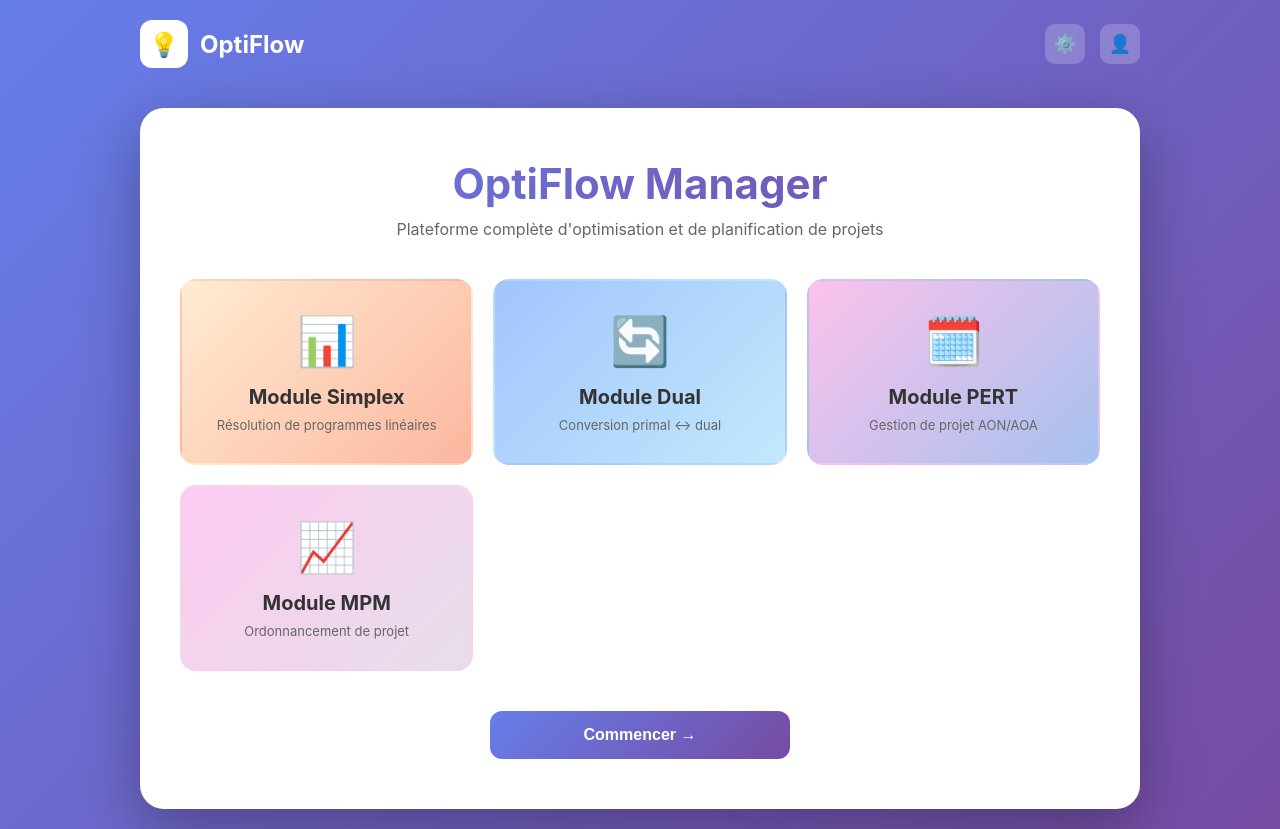
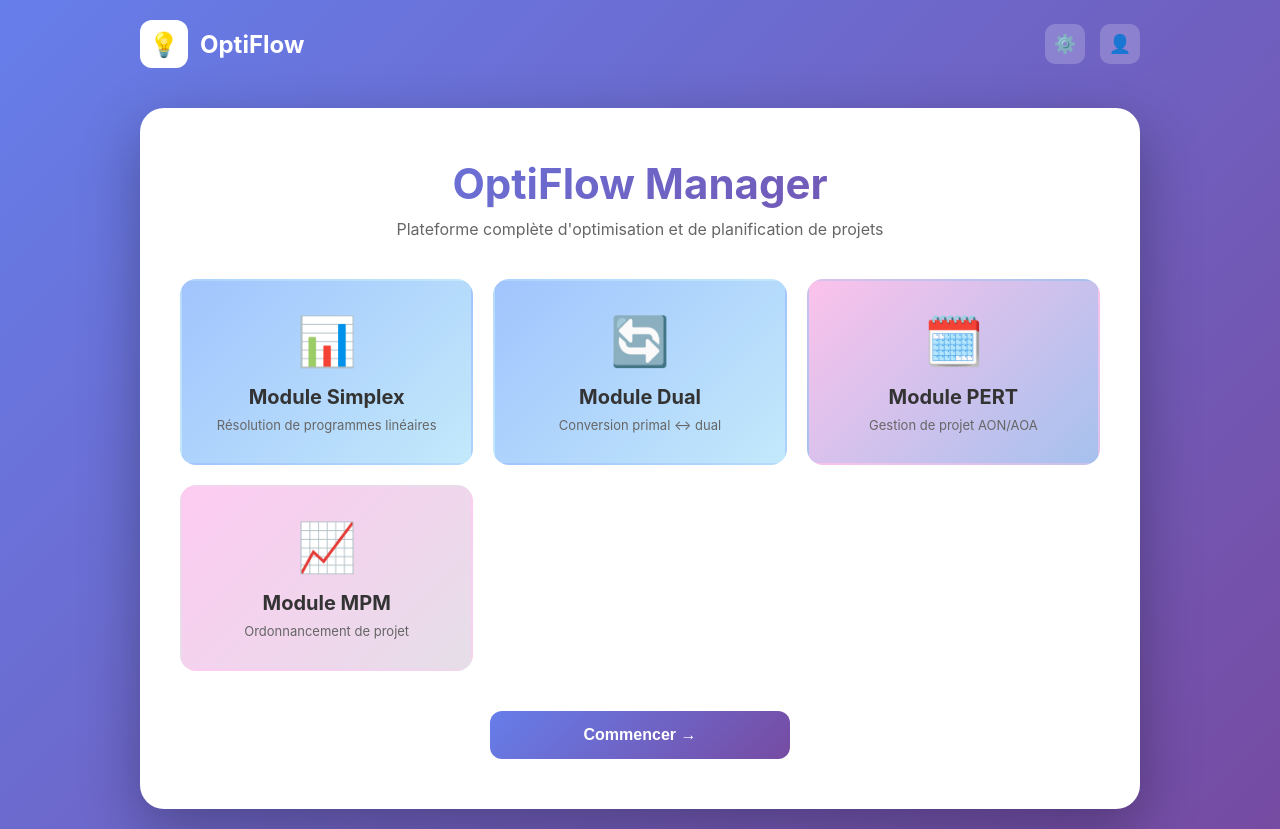
Before and after one commit to 222237409112-hash/optiflow-manager, a website: page index_main.html in a window 1280 px wide. Drawn offline with Linux system fonts and the light colour scheme.

Commit message:
Update index_main.html

```diff
--- a/index_main.html
+++ b/index_main.html
@@ -148,7 +148,7 @@
         }
 
         .module-simplex {
-            background: linear-gradient(135deg, #ffecd2 0%, #fcb69f 100%);
+            background: linear-gradient(135deg, #a1c4fd 0%, #c2e9fb 100%);
         }
 
         .module-dual {
@@ -250,4 +250,5 @@
     </div>
 </body>
 
+
 </html>
```
